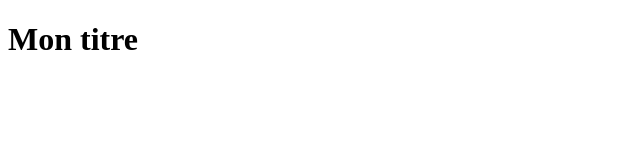
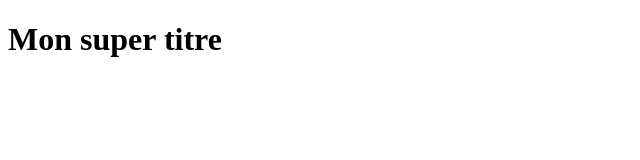
Before and after one commit to brunosimon/test-repo-g1, a plain HTML site: page index.html in a window 1280 px wide. Shown: the whole page, without its empty margins (0-640 px from the left). Drawn offline with Linux system fonts and the light colour scheme.

Commit message:
Add super to title

```diff
--- a/index.html
+++ b/index.html
@@ -5,6 +5,6 @@
 	<title>Document</title>
 </head>
 <body>
-	<h1>Mon titre</h1>
+	<h1>Mon super titre</h1>
 </body>
 </html>
```
